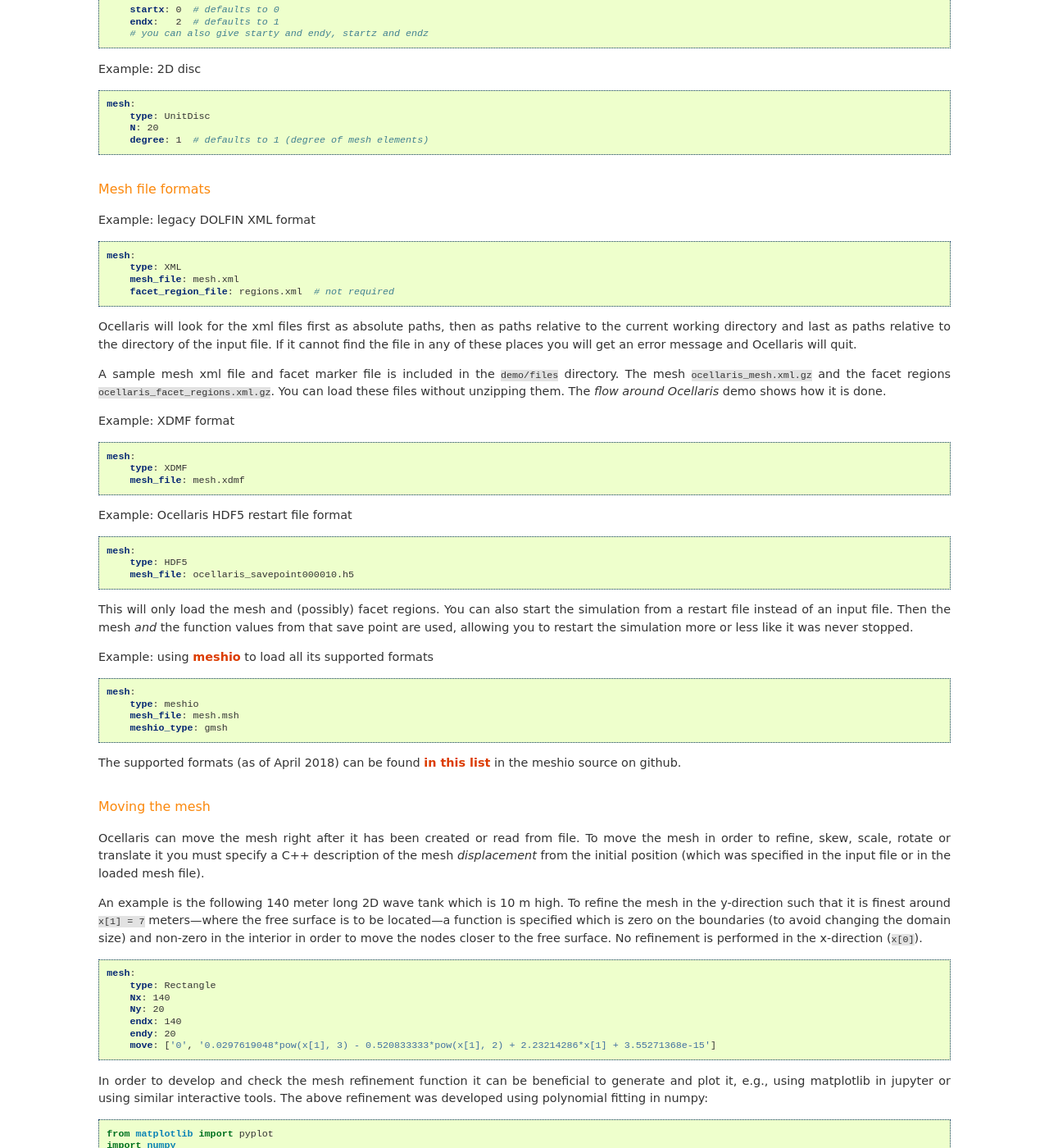
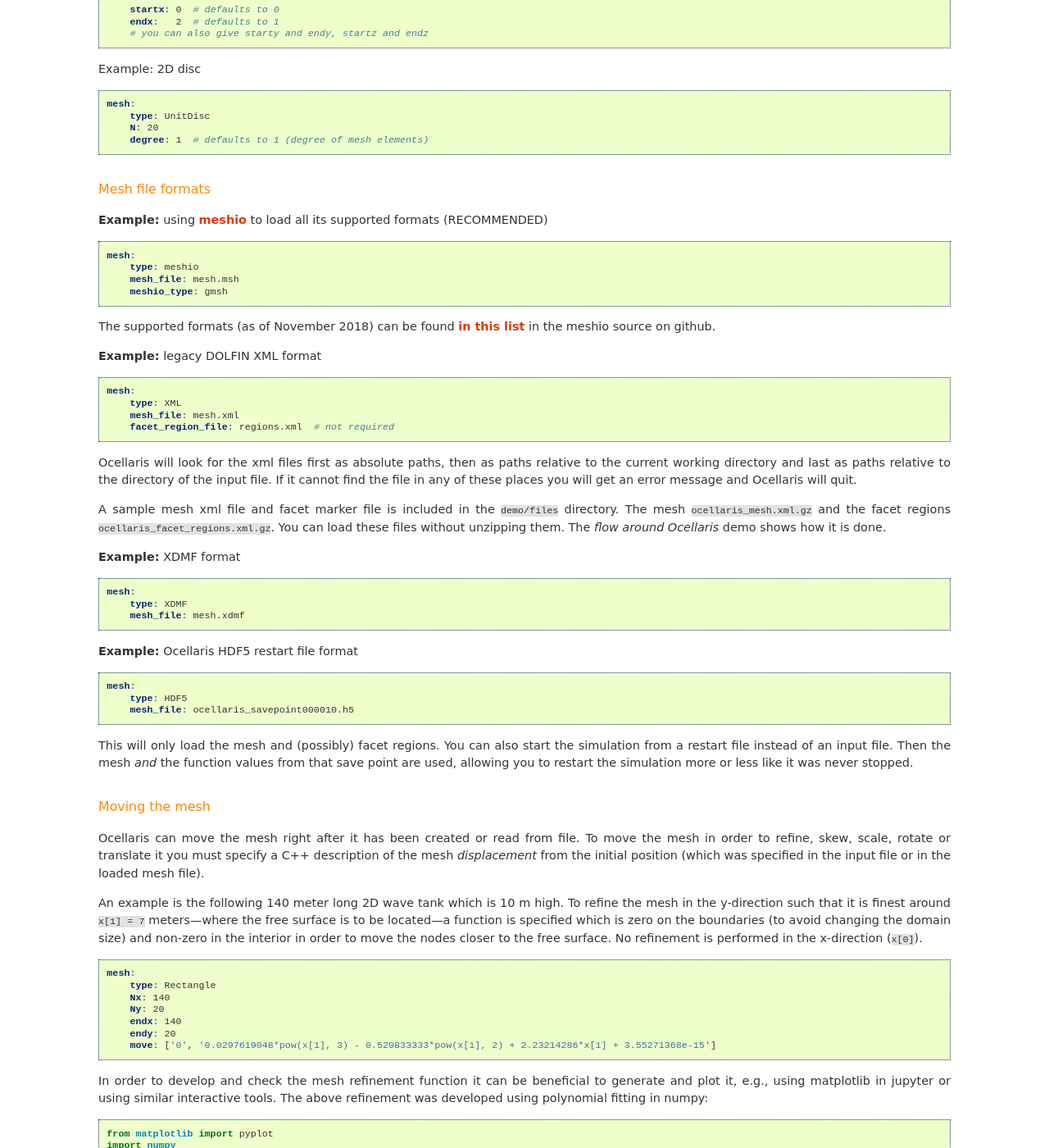
Before and after one commit to TormodLandet/Ocellaris, a Sphinx documentation site: the page built from documentation/user_guide/input.rst, in a window 1280 px wide and 1400 px high, scrolled down 4982 px. Shown: the whole window at 82% size. Built offline with Sphinx 7.4.7, drawn with Linux system fonts in a browser that asks for light colours; some of the changed lines change nothing that is shown.

Commit message:
Input doc update

```diff
--- a/documentation/user_guide/input.rst
+++ b/documentation/user_guide/input.rst
@@ -303,7 +303,20 @@ Example: 2D disc
 Mesh file formats
 ~~~~~~~~~~~~~~~~~
 
-Example: legacy DOLFIN XML format
+**Example:** using meshio_ to load all its supported formats (RECOMMENDED)
+
+.. code-block:: yaml
+
+    mesh:
+        type: meshio
+        mesh_file: mesh.msh
+        meshio_type: gmsh
+
+The supported formats (as of November 2018) can be found `in this list
+<https://github.com/nschloe/meshio/blob/8289814be4f714b6d6000e173ab6697d1f35655f/meshio/helpers.py#L130>`_
+in the meshio source on github.
+
+**Example:** legacy DOLFIN XML format
 
 .. code-block:: yaml
 
@@ -322,7 +335,7 @@ directory. The mesh ``ocellaris_mesh.xml.gz`` and the facet regions
 ``ocellaris_facet_regions.xml.gz``. You can load these files without unzipping
 them. The *flow around Ocellaris* demo shows how it is done.
 
-Example: XDMF format
+**Example:** XDMF format
 
 .. code-block:: yaml
 
@@ -330,7 +343,7 @@ Example: XDMF format
         type: XDMF
         mesh_file: mesh.xdmf
 
-Example: Ocellaris HDF5 restart file format
+**Example:** Ocellaris HDF5 restart file format
 
 .. code-block:: yaml
 
@@ -342,19 +355,6 @@ This will only load the mesh and (possibly) facet regions. You can also start
 the simulation from a restart file instead of an input file. Then the mesh *and*
 the function values from that save point are used, allowing you to restart the
 simulation more or less like it was never stopped.
-
-Example: using meshio_ to load all its supported formats
-
-.. code-block:: yaml
-
-    mesh:
-        type: meshio
-        mesh_file: mesh.msh
-        meshio_type: gmsh
-
-The supported formats (as of April 2018) can be found `in this list
-<https://github.com/nschloe/meshio/blob/f37dd29d67a35ec49a02bd131d1bf11ffde9ff85/meshio/helpers.py#L104>`_
-in the meshio source on github.
 
 
 Moving the mesh
```
